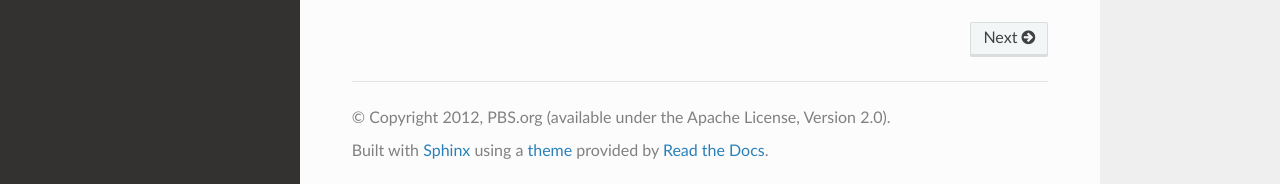
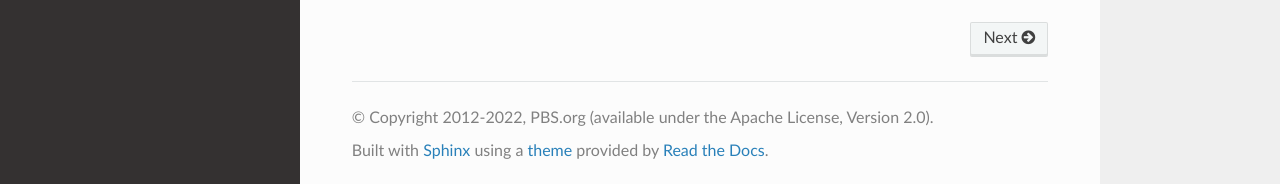
Before and after one commit to pbs/pycaption, a Sphinx documentation site: the page built from docs/index.rst, in a window 1280 px wide and 1252 px high. Shown: the part 1065-1249 px from the top of the window. Built offline with Sphinx 7.4.7 and the Read the Docs theme 2.0.0, drawn with Linux system fonts in a browser that asks for light colours.

Commit message:
OCTO-10267. Update the ending copyright year through the docs.

```diff
--- a/README.rst
+++ b/README.rst
@@ -15,7 +15,7 @@ For details, see the `documentation <http://pycaption.readthedocs.org>`__.
 License
 -------
 
-This module is Copyright 2012-2021 PBS.org and is available under the `Apache
+This module is Copyright (c) 2012-2022 PBS.org and is available under the `Apache
 License, Version 2.0 <http://www.apache.org/licenses/LICENSE-2.0>`__.
 
 .. |Build Status| image:: https://github.com/pbs/pycaption/actions/workflows/main.yml/badge.svg
--- a/docs/conf.py
+++ b/docs/conf.py
@@ -45,7 +45,8 @@ master_doc = 'index'
 
 # General information about the project.
 project = 'pycaption'
-copyright = '2012, PBS.org (available under the Apache License, Version 2.0)'
+copyright = '2012-2022, PBS.org ' \
+            '(available under the Apache License, Version 2.0)'
 
 # The version info for the project you're documenting, acts as replacement for
 # |version| and |release|, also used in various other places throughout the
```
Also changed, not shown: 1 other file.
